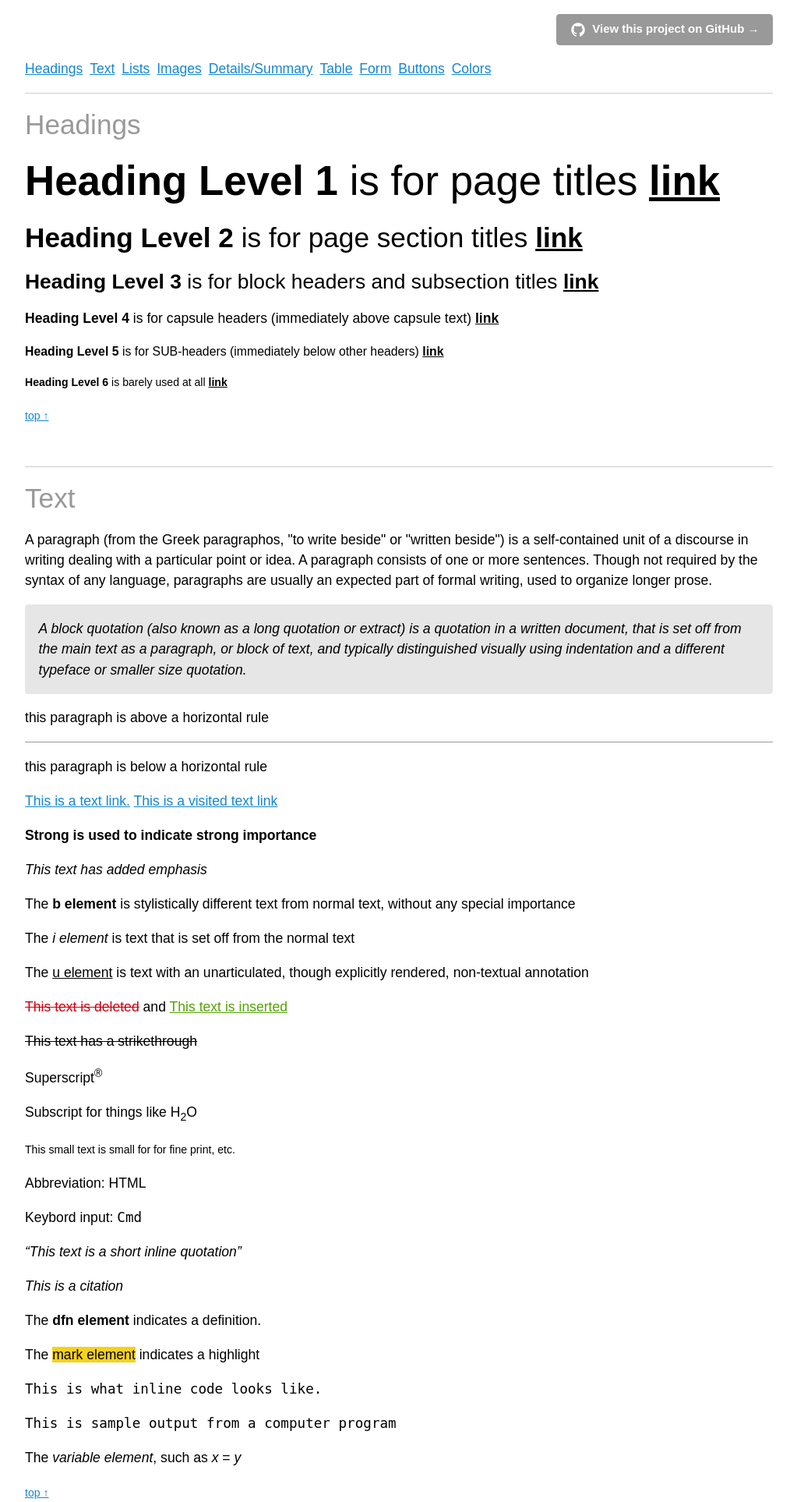
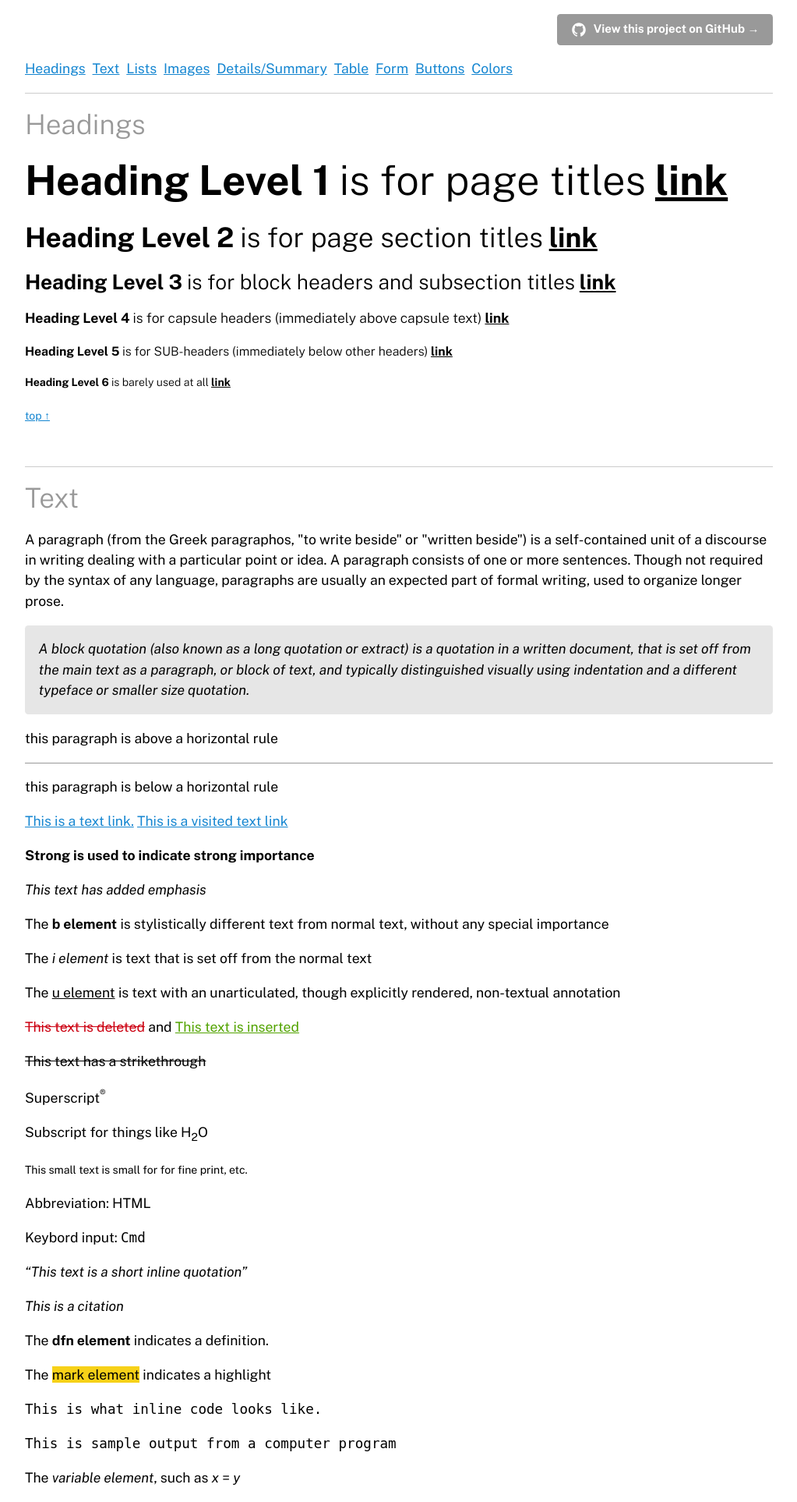
Before and after one commit to axoplasm/skeletor, a PHP site: page / in a window 1280 px wide. Shown: the top 1926 px of the page at 78% size, without its empty margins (128-1151 px from the left). Run offline with PHP 8.4, Linux system fonts and the light colour scheme.

Commit message:
Public sans font

```diff
--- a/public/static/css/screen.css
+++ b/public/static/css/screen.css
@@ -99,6 +99,48 @@ meter {
   all: revert;
 }
 
+@font-face {
+  font-family: "publicsans";
+  src: url("/static/fonts/publicsans-Bold.woff2");
+  src: url("/static/fonts/publicsans-Bold.woff2") format("woff2");
+  font-weight: 700;
+  font-style: normal;
+}
+@font-face {
+  font-family: "publicsans";
+  src: url("/static/fonts/publicsans-Bold-Italic.woff2");
+  src: url("/static/fonts/publicsans-Bold-Italic.woff2") format("woff2");
+  font-weight: 700;
+  font-style: italic;
+}
+@font-face {
+  font-family: "publicsans";
+  src: url("/static/fonts/publicsans-Regular.woff2");
+  src: url("/static/fonts/publicsans-Regular.woff2") format("woff2");
+  font-weight: 400;
+  font-style: normal;
+}
+@font-face {
+  font-family: "publicsans";
+  src: url("/static/fonts/publicsans-Regular-Italic.woff2");
+  src: url("/static/fonts/publicsans-Regular-Italic.woff2") format("woff2");
+  font-weight: 400;
+  font-style: italic;
+}
+@font-face {
+  font-family: "publicsans";
+  src: url("/static/fonts/publicsans-Light.woff2");
+  src: url("/static/fonts/publicsans-Light.woff2") format("woff2");
+  font-weight: 300;
+  font-style: normal;
+}
+@font-face {
+  font-family: "publicsans";
+  src: url("/static/fonts/publicsans-Light-Italic.woff2");
+  src: url("/static/fonts/publicsans-Light-Italic.woff2") format("woff2");
+  font-weight: 300;
+  font-style: italic;
+}
 html {
   --loud: hsl(0, 0%, 0%);
   --spoken: hsl(0, 0%, 0%);
@@ -141,7 +183,8 @@ html {
   --gray-9: hsl(0, 0%, 90%);
   --gray-95: hsl(0, 0%, 95%);
   --gray-100: hsl(0, 0%, 100%);
-  --sans-font: sans-serif;
+  --sans-font: "publicsans", sans-serif;
+  --serif-font: serif;
   --monospace-font: monospace;
   --default-font-size: 16px;
   --bold-weight: 700;
--- a/sass/_base.scss
+++ b/sass/_base.scss
@@ -14,7 +14,8 @@ html {
     }
 
     // typography
-    --sans-font: sans-serif;
+    --sans-font: 'publicsans', sans-serif;
+    --serif-font: serif;
     --monospace-font: monospace;
     --default-font-size: 16px;
     --bold-weight: 700;
--- a/sass/screen.scss
+++ b/sass/screen.scss
@@ -9,6 +9,9 @@
 // Reset
 @import "../node_modules/the-new-css-reset/css/reset";
 
+// Fonts
+@import "fonts";
+
 // Base HTML
 @import "base";
 @import "forms";
```
Also changed, not shown: sass/_fonts.scss (added, +26 -0 lines), public/static/fonts/publicsans-bold-italic.woff2 (added), public/static/fonts/publicsans-bold.woff2 (added), public/static/fonts/publicsans-light-italic.woff2 (added), public/static/fonts/publicsans-light.woff2 (added), public/static/fonts/publicsans-regular-italic.woff2 (added), public/static/fonts/publicsans-regular.woff2 (added).
